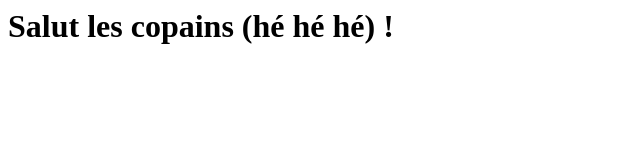
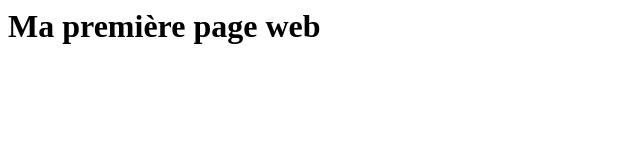
Before and after one commit to amsili/web, a plain HTML site: page index.html in a window 1280 px wide. Shown: the whole page, without its empty margins (0-640 px from the left). Drawn offline with Linux system fonts and the light colour scheme.

Commit message:
Update index.html

```diff
--- a/index.html
+++ b/index.html
@@ -3,6 +3,6 @@
    <title>Home</title>
  </head>
  <body>
-   <h1>Salut les copains (hé hé hé) !</h1>
+   <h1>Ma première page web</h1>
  </body>
 </html>
```
